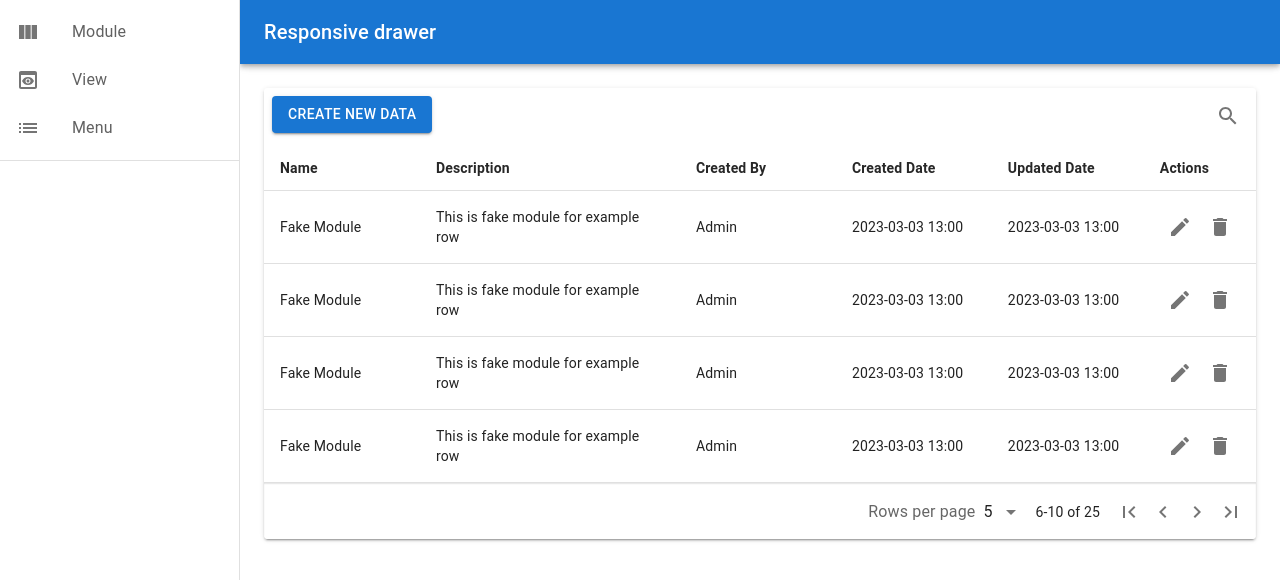
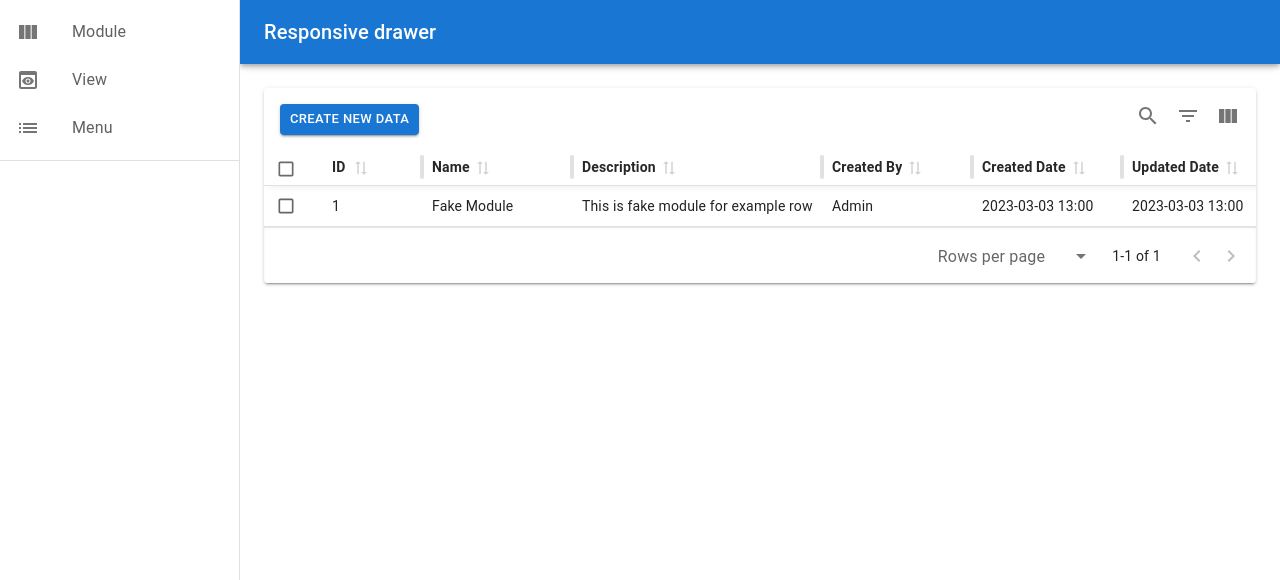
Before and after one commit to DanJul572/ZApp_Web_App, a Next.js app: page /module in a window 1280 px wide. Shown: the top 580 px of the page. Built offline with nearby package versions, Linux system fonts and the light colour scheme.

Commit message:
add resize feature in table component

```diff
--- a/src/app/module/page.js
+++ b/src/app/module/page.js
@@ -4,42 +4,29 @@ import mock_columns from '@/mock/module/columns';
 import mock_rows from '@/mock/module/rows';
 
 export default function Module() {
-    const onAdd = () => {
-        console.log('add');
-    };
-
-    const onUpdate = val => {
-        console.log(val);
-    };
-
-    const onDelete = val => {
-        console.log(val);
-    };
-
-    const onSearch = val => {
-        console.log(val);
-    };
-
-    const onChangePage = val => {
-        console.log(val);
-    };
-
     return (
         <div>
             <Table
+                action={['insert', 'update', 'delete', 'detail']}
                 columnKey={'id'}
-                action={['insert', 'update', 'delete']}
+                columns={mock_columns}
+                enableFilter={true}
+                enableHiding={true}
+                enablePagination={true}
+                enableRowSelection={true}
+                enableSearch={true}
+                enableSorting={true}
+                onAdd={() => {}}
+                onChangePage={val => console.log(val)}
+                onDelete={val => console.log(val)}
+                onFilter={val => console.log(val)}
+                onSearch={val => console.log(val)}
+                onSelect={val => console.log(val)}
+                onSort={val => console.log(val)}
+                onUpdate={val => console.log(val)}
+                pageCount={1}
+                rowCount={1}
                 rows={mock_rows}
-                columns={mock_columns}
-                pageCount={5}
-                rowCount={25}
-                onAdd={onAdd}
-                onUpdate={onUpdate}
-                onDelete={onDelete}
-                onSearch={onSearch}
-                onChangePage={onChangePage}
-                enableSearch={true}
-                enablePagination={true}
             />
         </div>
     );
--- a/src/component/table/index.js
+++ b/src/component/table/index.js
@@ -2,13 +2,15 @@
 import React, {useEffect, useState} from 'react';
 import {MaterialReactTable} from 'material-react-table';
 import {Box, Button, IconButton} from '@mui/material';
-import {Delete, Edit} from '@mui/icons-material';
+import {Delete, Edit, Info} from '@mui/icons-material';
 
 const Table = props => {
     const {
         action, // insert, update, delete
         columnKey,
+        columnPinning = {left: [], right: []},
         columns = [],
+        customToolbarAction = [],
         enableDensityToggle = false,
         enableFilter = false,
         enableFullScreenToggle = false,
@@ -21,8 +23,8 @@ const Table = props => {
         onChangePage,
         onDelete,
         onFilter,
+        onSearch,
         onSelect,
-        onSearch,
         onSort,
         onUpdate,
         pageCount = 0,
@@ -38,25 +40,51 @@ const Table = props => {
     const [sorting, setSorting] = useState([]);
     const [rowSelection, setRowSelection] = useState({});
 
-    const actionColumn = () => {
+    const initialState = () => {
+        return {
+            density: 'compact',
+            pagination: pagination,
+            columnPinning: columnPinning,
+        };
+    };
+
+    const muiTableContainerProps = () => {
+        return {sx: {maxHeight: '500px'}};
+    };
+
+    const muiTablePaginationProps = () => {
+        return {rowsPerPageOptions: [10]};
+    };
+
+    const displayColumnDefOptions = () => {
         if (!action.length && !action.filter(item => item !== 'insert').length)
             return false;
         return {
             'mrt-row-actions': {
-                muiTableHeadCellProps: {
-                    align: 'center',
-                },
                 size: 120,
             },
         };
     };
 
-    const insertButton = () => {
-        if (!action.length && !action.find(item => item === 'insert')) return;
+    const toolbarAction = () => {
+        if (!action.length || !action.find(item => item === 'insert')) return;
         return (
-            <Button color="primary" onClick={onAdd} variant="contained">
+            <Box
+                sx={{
+                    display: 'flex',
+                    gap: '1rem',
+                    p: '0.5rem',
+                    flexWrap: 'wrap',
+                }}>
+                <Button
+                    color="primary"
+                    onClick={onAdd}
+                    variant="contained"
+                    size="small">
                     Create New Data
                 </Button>
+                {customToolbarAction.map(action => action)}
+            </Box>
         );
     };
 
@@ -67,14 +95,22 @@ const Table = props => {
     const actionButton = row => {
         return (
             <Box sx={{display: 'flex', alignItems: 'center'}}>
-                {action.length && action.find(item => item === 'update') && (
+                {isSupportAction() &&
+                    action.find(item => item === 'update') && (
                         <IconButton onClick={() => onUpdate(row.original)}>
                             <Edit />
                         </IconButton>
                     )}
-                {action.length && action.find(item => item === 'delete') && (
+                {isSupportAction() &&
+                    action.find(item => item === 'delete') && (
                         <IconButton onClick={() => onDelete(row.original)}>
                             <Delete />
+                        </IconButton>
+                    )}
+                {isSupportAction() &&
+                    action.find(item => item === 'detail') && (
+                        <IconButton onClick={() => onDelete(row.original)}>
+                            <Info />
                         </IconButton>
                     )}
             </Box>
@@ -83,7 +119,7 @@ const Table = props => {
 
     useEffect(() => {
         if (enablePagination) onChangePage(pagination.pageIndex);
-    }, [pagination]);
+    }, [pagination.pageIndex, pagination.pageSize]);
 
     useEffect(() => {
         if (enableFilter) onFilter(columnFilters);
@@ -101,9 +137,10 @@ const Table = props => {
         <MaterialReactTable
             columns={columns}
             data={rows}
-            displayColumnDefOptions={actionColumn}
+            displayColumnDefOptions={displayColumnDefOptions()}
             enableColumnActions={false}
             enableColumnFilters={enableFilter}
+            enableColumnResizing={true}
             enableDensityToggle={enableDensityToggle}
             enableEditing={isSupportAction}
             enableFilterMatchHighlighting={false}
@@ -111,13 +148,17 @@ const Table = props => {
             enableGlobalFilter={enableSearch}
             enableHiding={enableHiding}
             enablePagination={enablePagination}
+            enablePinning={true}
             enableRowSelection={enableRowSelection}
             enableSorting={enableSorting}
+            enableStickyHeader={true}
             getRowId={row => row[columnKey]}
+            initialState={initialState()}
             manualFiltering
             manualPagination
             manualSorting
-            muiTablePaginationProps={{rowsPerPageOptions: [10]}}
+            muiTableContainerProps={muiTableContainerProps()}
+            muiTablePaginationProps={muiTablePaginationProps()}
             onColumnFiltersChange={setColumnFilters}
             onGlobalFilterChange={onSearch}
             onPaginationChange={setPagination}
@@ -126,7 +167,7 @@ const Table = props => {
             pageCount={pageCount}
             positionActionsColumn="last"
             renderRowActions={({row}) => actionButton(row)}
-            renderTopToolbarCustomActions={insertButton}
+            renderTopToolbarCustomActions={toolbarAction}
             rowCount={rowCount}
             state={{pagination, columnFilters, sorting, rowSelection}}
         />
--- a/src/mock/module/columns.json
+++ b/src/mock/module/columns.json
@@ -1,27 +1,44 @@
 [
+    {
+        "accessorKey": "id",
+        "header": "ID",
+        "size": 100,
+        "minSize": 100,
+        "maxSize": 200
+    },
     {
         "accessorKey": "name",
         "header": "Name",
-        "size": 150
+        "size": 150,
+        "minSize": 150,
+        "maxSize": 300
     },
     {
         "accessorKey": "description",
         "header": "Description",
-        "size": 250
+        "size": 250,
+        "minSize": 250,
+        "maxSize": 500
     },
     {
         "accessorKey": "created_by",
         "header": "Created By",
-        "size": 150
+        "size": 150,
+        "minSize": 150,
+        "maxSize": 300
     },
     {
         "accessorKey": "created_date",
         "header": "Created Date",
-        "size": 150
+        "size": 150,
+        "minSize": 150,
+        "maxSize": 300
     },
     {
         "accessorKey": "updated_date",
         "header": "Updated Date",
-        "size": 150
+        "size": 150,
+        "minSize": 150,
+        "maxSize": 300
     }
 ]
--- a/src/mock/module/rows.json
+++ b/src/mock/module/rows.json
@@ -6,29 +6,5 @@
         "created_by": "Admin",
         "created_date": "2023-03-03 13:00",
         "updated_date": "2023-03-03 13:00"
-    },
-    {
-        "id": 2,
-        "name": "Fake Module",
-        "description": "This is fake module for example row",
-        "created_by": "Admin",
-        "created_date": "2023-03-03 13:00",
-        "updated_date": "2023-03-03 13:00"
-    },
-    {
-        "id": 3,
-        "name": "Fake Module",
-        "description": "This is fake module for example row",
-        "created_by": "Admin",
-        "created_date": "2023-03-03 13:00",
-        "updated_date": "2023-03-03 13:00"
-    },
-    {
-        "id": 4,
-        "name": "Fake Module",
-        "description": "This is fake module for example row",
-        "created_by": "Admin",
-        "created_date": "2023-03-03 13:00",
-        "updated_date": "2023-03-03 13:00"
     }
 ]
```
Lines whose indentation alone changed are shown as unchanged.
